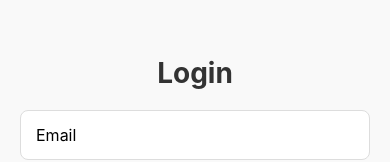
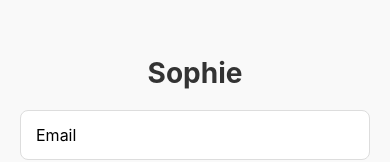
Before and after one commit to gautambrahmankar/Sofia, a React Native app: screen / in a window 390 px wide. Shown: the part 227-389 px from the top of the page. Built offline with nearby package versions, Linux system fonts and the light colour scheme.

Commit message:
App created

```diff
--- a/src/auth/LoginScreen.tsx
+++ b/src/auth/LoginScreen.tsx
@@ -1,5 +1,12 @@
-import React, { useState } from 'react';
-import { View, Text, TextInput, TouchableOpacity, StyleSheet, Alert } from 'react-native';
+import React, {useState} from 'react';
+import {
+  View,
+  Text,
+  TextInput,
+  TouchableOpacity,
+  StyleSheet,
+  Alert,
+} from 'react-native';
 
 const LoginScreen = () => {
   const [email, setEmail] = useState('');
@@ -15,7 +22,7 @@ const LoginScreen = () => {
 
   return (
     <View style={styles.container}>
-      <Text style={styles.title}>Login</Text>
+      <Text style={styles.title}>Sophie</Text>
       <TextInput
         style={styles.input}
         placeholder="Email"
```
